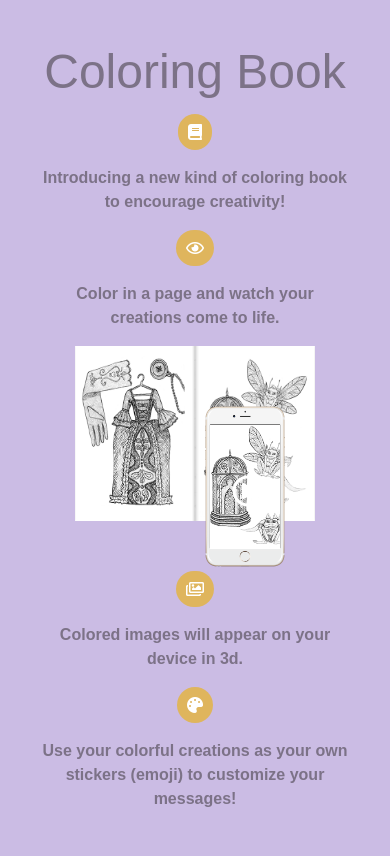
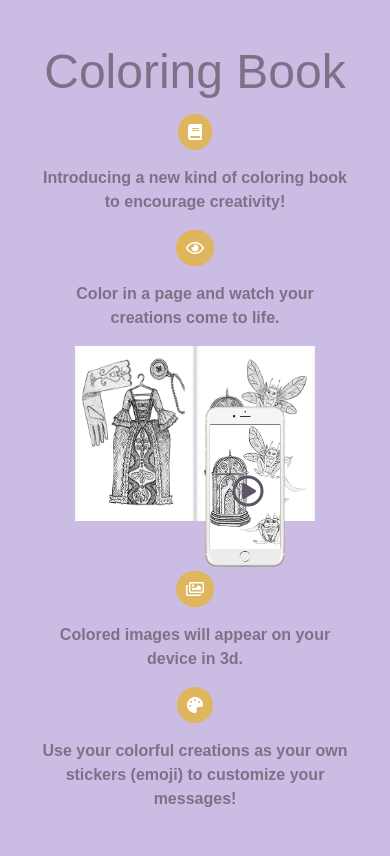
Before and after one commit to asingleton6/arbooks, a PHP site: page / in a window 390 px wide. Shown: the part 2682-3538 px from the top of the page. Run offline with PHP 8.4, Linux system fonts and the light colour scheme; some libraries are stand-ins or nearby versions.

Commit message:
Rearranged media query classes organization. Add separate styling for coloring device button.

```diff
--- a/css/style.css
+++ b/css/style.css
@@ -275,6 +275,11 @@ video {
 
 i.far.fa-play-circle {
   color: white;
+  font-size: 5em;
+}
+
+#coloring-book .coloring-device .far.fa-play-circle {
+  color: #5e5667;
   font-size: 5em;
 }
 
@@ -558,7 +563,6 @@ input.form-control::-ms-input-placeholder, textarea.form-control::-ms-input-plac
   #mission {
     background: none;
   }
-}
 
   @media only screen and (max-width: 768px) {
     .content {
```
Lines whose indentation alone changed are shown as unchanged.
